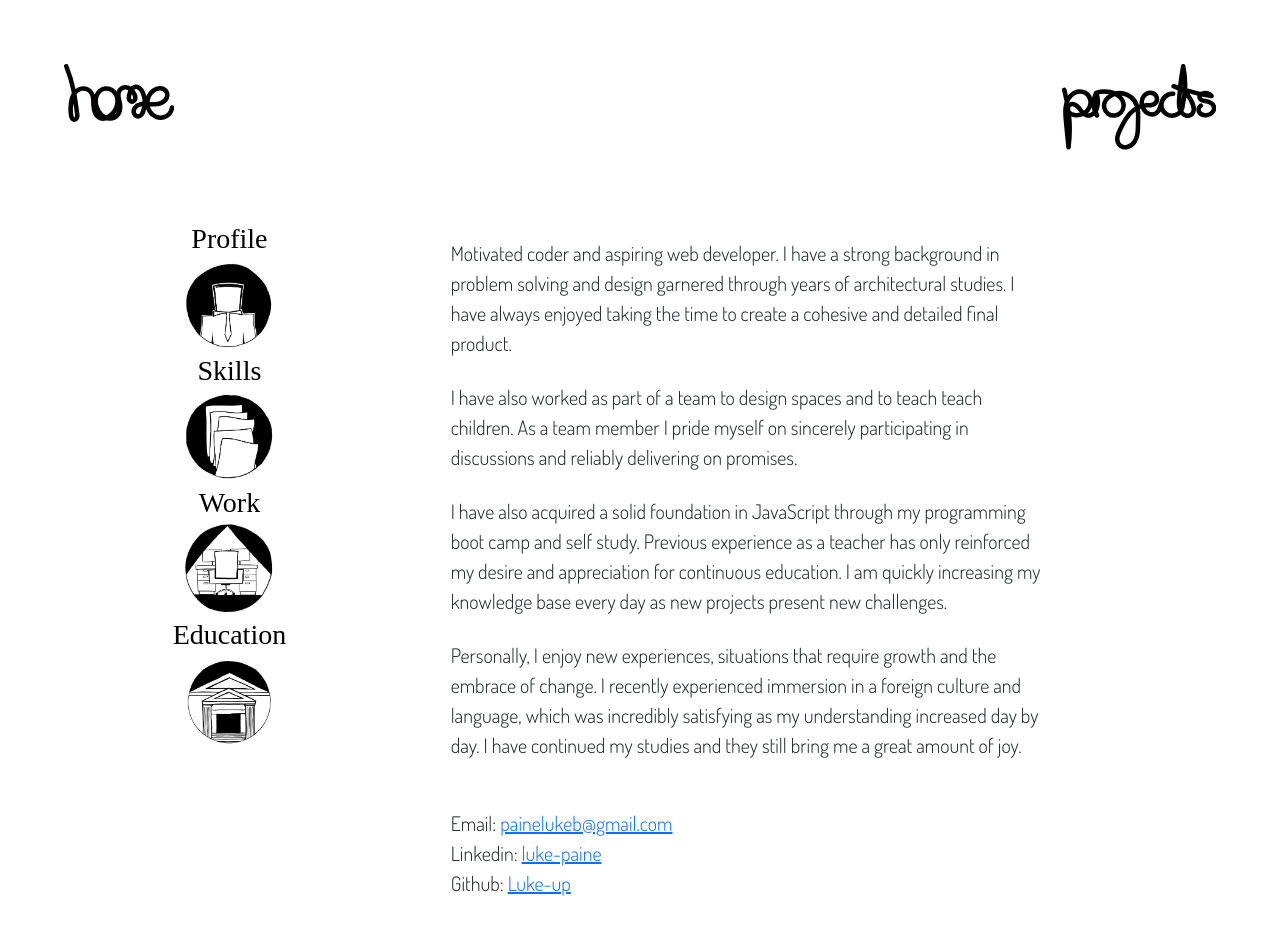
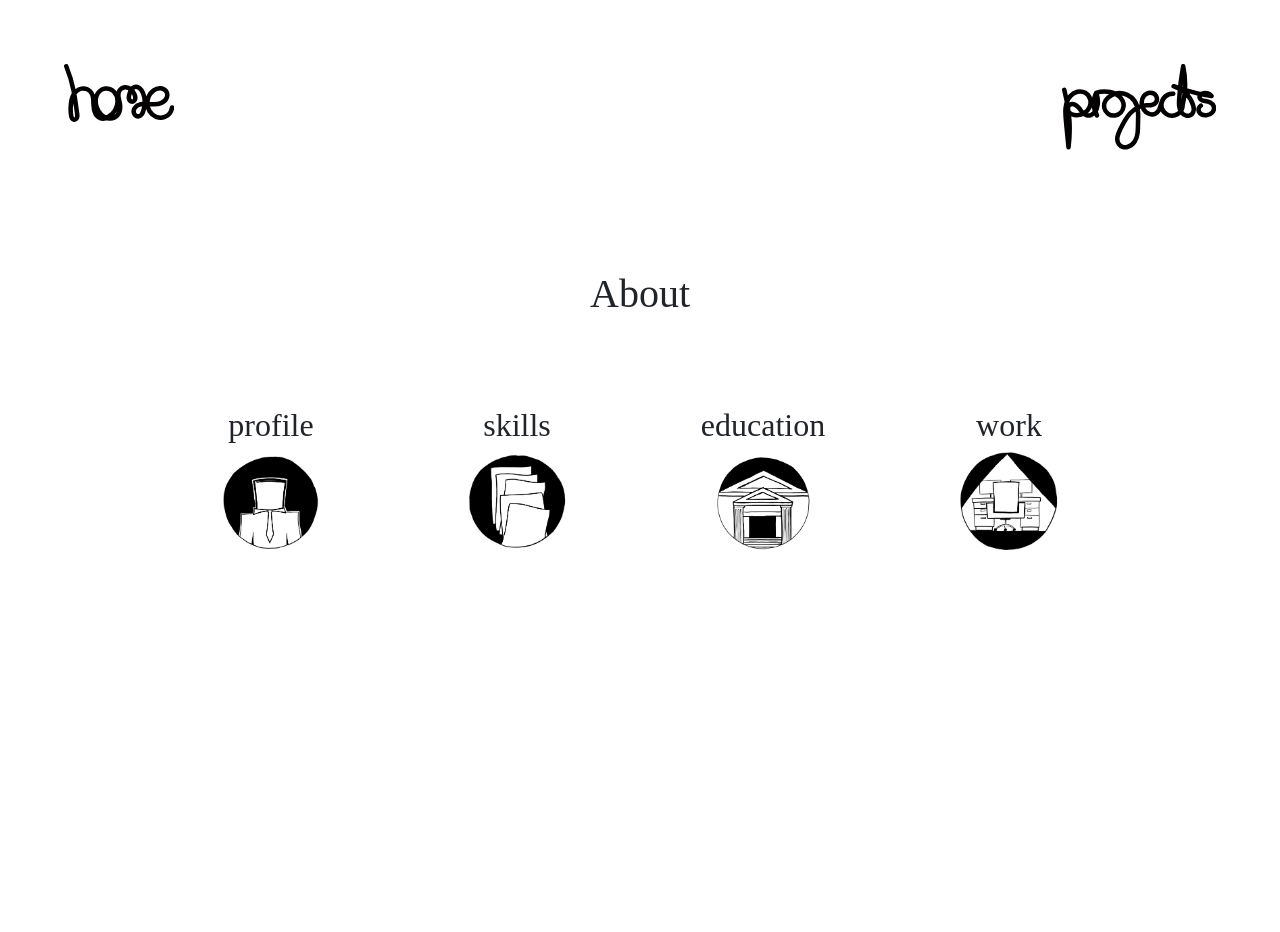
Before and after one commit to Luke-up/portfolio, a Next.js app: page /about in a window 1280 px wide. Shown: the top 932 px of the page. After the commit the page ends 800 px from the top, so only its background shows below. Built offline with nearby package versions, Linux system fonts and the light colour scheme; a web font is replaced by a local one.

Commit message:
fixed bug in AboutSection

```diff
--- a/components/AboutSection.js
+++ b/components/AboutSection.js
@@ -10,13 +10,13 @@ function AboutSection(props) {
   //first condition renders the configuration for 'skills'
   //layout uses the skillcard component to display items
   if (props.topic === "skills") {
+    let key = 0;
     return (
       <div className="w-100 text-center mx-auto">
         <div className="row">
           {AboutData.about.skills.map((skill) => {
-            const d = new Date();
-            let time = d.getTime();
-            return <SkillCard key={time} details={skill} />;
+            key++;
+            return <SkillCard key={key} details={skill} />;
           })}
         </div>
       </div>
@@ -25,13 +25,13 @@ function AboutSection(props) {
   //condition renders the 'education' layout
   //layout uses the about list component to render content in the center of the screen
   else if (props.topic === "education") {
+    let key = 100;
     return (
       <div>
         <div className="w-100 text-center mx-auto fs-5">
           {AboutData.about.education.map((edu) => {
-            const d = new Date();
-            let time = d.getTime();
-            return <AboutList key={time} data={edu} />;
+            key++;
+            return <AboutList key={key} data={edu} />;
           })}
         </div>
       </div>
@@ -40,13 +40,13 @@ function AboutSection(props) {
   //condition renders the 'work' layout
   //layout uses the about list component to render content in the center of the screen
   else if (props.topic === "work") {
+    let key = 200;
     return (
       <div>
         <div className="w-100 text-center mx-auto fs-5">
           {AboutData.about.work.map((job) => {
-            const d = new Date();
-            let time = d.getTime();
-            return <AboutList key={time} data={job} />;
+            key++;
+            return <AboutList key={key} data={job} />;
           })}
         </div>
       </div>
@@ -54,14 +54,14 @@ function AboutSection(props) {
   }
   //condition renders the 'profile' layout
   //layout render a heading and single paragraph
-  else
+  else {
+    let key = 300;
     return (
       <div className="w-100 text-center mx-auto">
         {AboutData.about.profile.map((paragraph) => {
-          const d = new Date();
-          let time = d.getTime();
+          key++;
           return (
-            <p key={time} className="text-start fs-5 my-4">
+            <p key={key} className="text-start fs-5 my-4">
               {paragraph}
             </p>
           );
@@ -81,6 +81,7 @@ function AboutSection(props) {
         </p>
       </div>
     );
+  }
 }
 
 export default AboutSection;
--- a/pages/about.js
+++ b/pages/about.js
@@ -10,7 +10,14 @@ import Head from "next/head";
 function About() {
   const [Topic, setTopic] = React.useState("");
 
+  useEffect(() => {
+    if (Topic) {
+      window.scrollTo(0, 0);
+    }
+  }, [Topic]);
+
   //renders a layout when topic is selected
+  if (Topic) {
     return (
       <div>
         <Navigation />
@@ -30,5 +37,41 @@ function About() {
       </div>
     );
   }
+  //render a selection menu before topic is selected
+  else {
+    return (
+      <div>
+        <Navigation />
+        <div className="w-75 text-center mx-auto">
+          <div className="container-fluid my-5 py-2 text-center">
+            <h1>About</h1>
+          </div>
+          <div className="row">
+            <AboutCard
+              section="profile"
+              img="/images/profile.png"
+              setTopic={setTopic}
+            />
+            <AboutCard
+              section="skills"
+              img="/images/skills.png"
+              setTopic={setTopic}
+            />
+            <AboutCard
+              section="education"
+              img="/images/education.png"
+              setTopic={setTopic}
+            />
+            <AboutCard
+              section="work"
+              img="/images/work.png"
+              setTopic={setTopic}
+            />
+          </div>
+        </div>
+      </div>
+    );
+  }
+}
 
 export default About;
```
Lines whose indentation alone changed are shown as unchanged.
